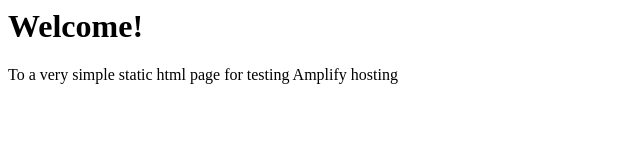
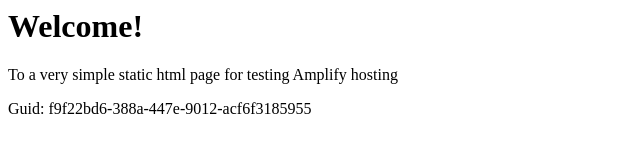
Before and after one commit to aws-aemilia-arn/Github-PR-Commit-Integration-Test-DoNotTouch-GitHubAutoBuildPrPreviewCanaryTest-v1-prod-eu-north-1, a website: page src/index.html in a window 1280 px wide. Shown: the whole page, without its empty margins (0-640 px from the left). Drawn offline with Linux system fonts and the light colour scheme.

Commit message:
commit from integ tests

```diff
--- a/src/index.html
+++ b/src/index.html
@@ -1,3 +1,5 @@
+
+
 <html lang="en">
 
 <head>
@@ -10,6 +12,6 @@
 <body>
     <h1>Welcome!</h1>
     <p>To a very simple static html page for testing Amplify hosting</p>
-</body>
+    <p>Guid: f9f22bd6-388a-447e-9012-acf6f3185955</p></body>
 
 </html>
```
